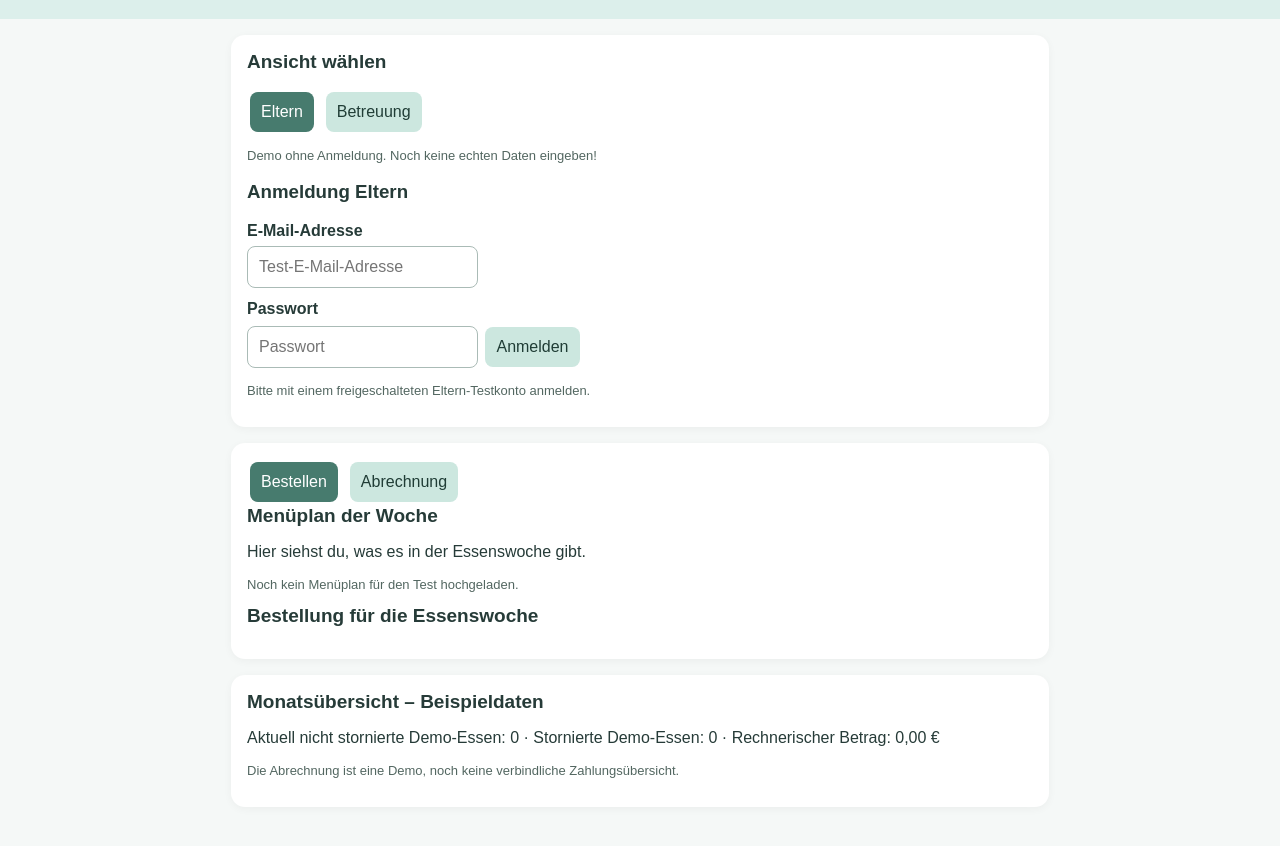
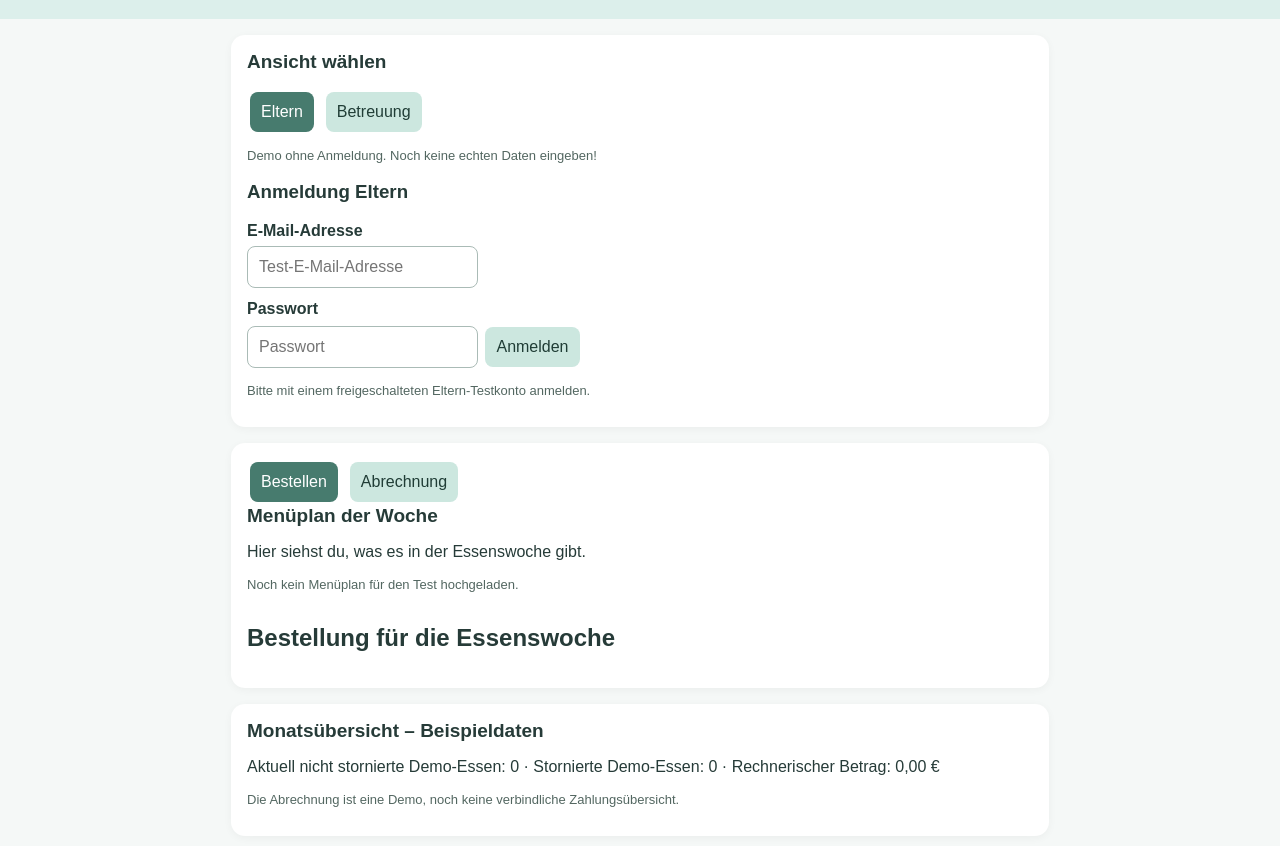
Before and after one commit to y8zm7f7h75-eng/Essensbestellung-Eltern, a plain HTML site: page index.html in a window 1280 px wide. Shown: the part 76-922 px from the top of the page. Drawn offline with nearby package versions, Linux system fonts and the light colour scheme; no server answers.

Commit message:
Bestellüberschrift optisch hervorheben

```diff
--- a/index.html
+++ b/index.html
@@ -257,7 +257,7 @@ th, td { padding: 9px 5px; text-align: left; border-bottom: 1px solid #e5ece9; }
 
     </div>
 
-    <h2 id="orderWeekHeading">Bestellung für die Essenswoche</h2>
+    <h2 id="orderWeekHeading" class="order-heading">Bestellung für die Essenswoche</h2>
 
     <div id="parentTools" hidden>
 
```
